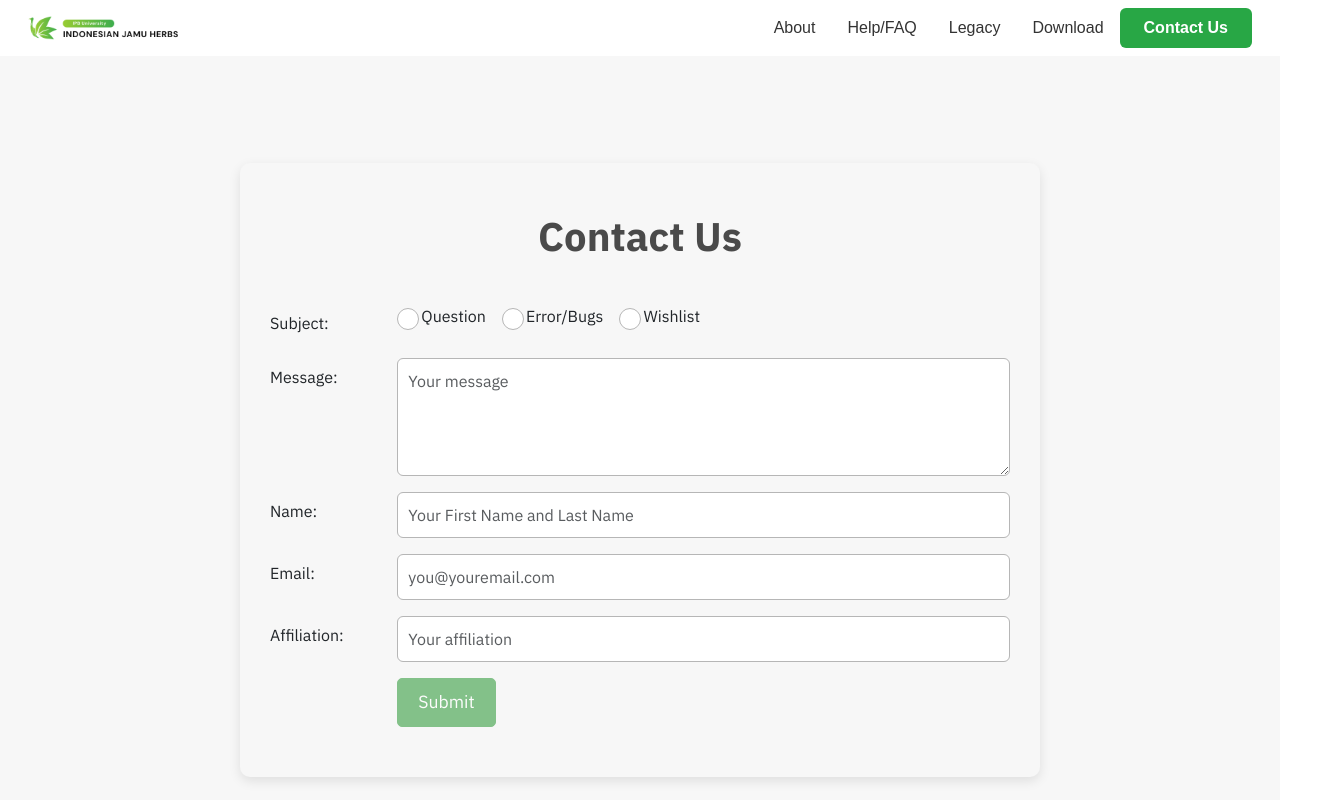
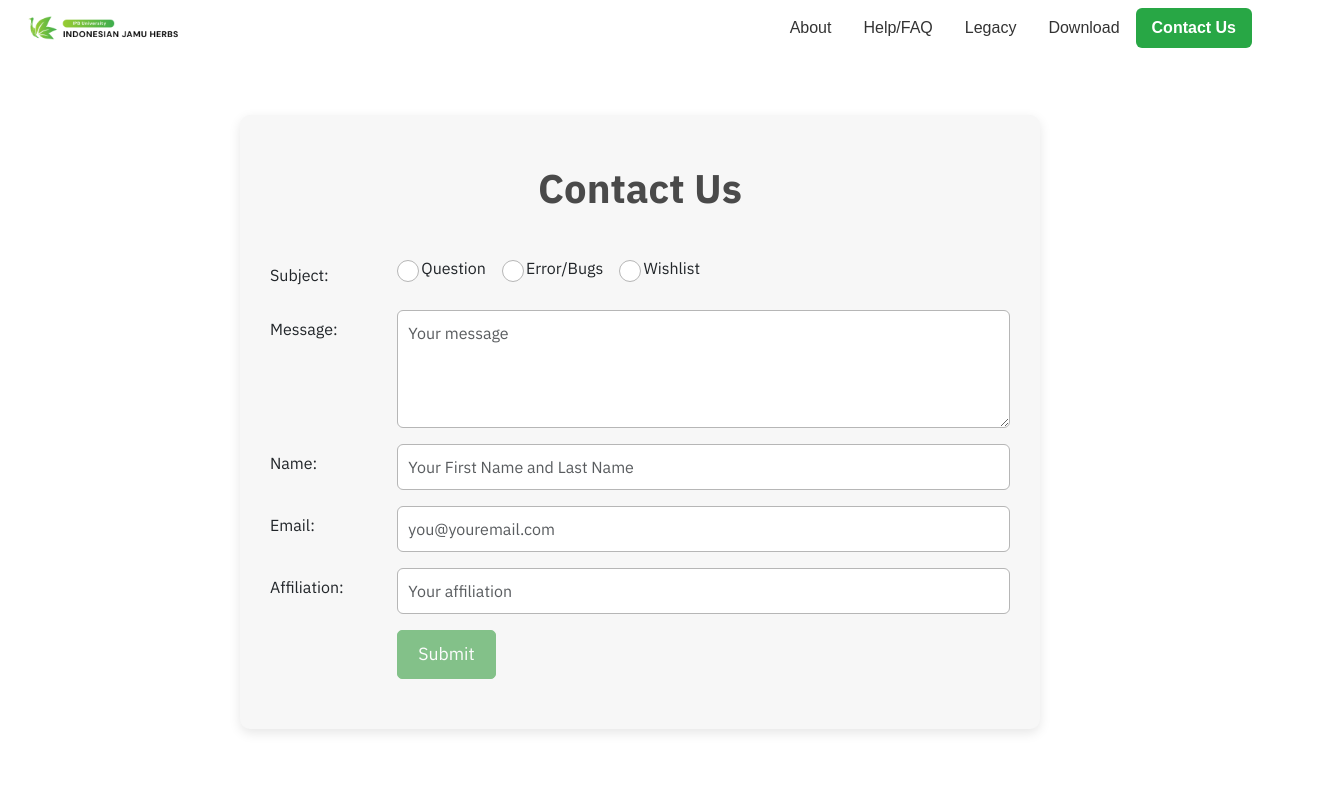
Before and after one commit to aamilham/ijah-analytics-migration, an Angular app in the folder Ijah/: page /contact in a window 1280 px wide. Shown: the top 800 px of the page, 1328 px wide, since content can reach past the window. Built offline with nearby package versions, Linux system fonts and the light colour scheme.

Commit message:
Adjust margins in contact component for improved layout; update navbar button padding for better visual consistency

```diff
--- a/Ijah/src/app/contact/contact.component.css
+++ b/Ijah/src/app/contact/contact.component.css
@@ -5,7 +5,8 @@
   justify-content: center; /* Center the content vertically */
   align-items: center; /* Center the content horizontally */
   min-height: 100vh; /* Ensure the container takes up the full viewport height */
-  background-color: var(--neutral-100); /* Use global neutral background */
+  margin: -3rem;
+  margin-bottom: 3rem;
 }
 
 /* Wrapper for the form to give it a cleaner look */
--- a/Ijah/src/app/navbar/navbar.component.html
+++ b/Ijah/src/app/navbar/navbar.component.html
@@ -45,7 +45,7 @@
         </li>
         <li class="nav-item">
           <a
-            class="btn btn-success text-white fw-bold rounded px-4"
+            class="btn btn-success text-white fw-bold rounded px-3"
             routerLink="/contact"
             (click)="isCollapsed = true"
             >Contact Us</a
```
